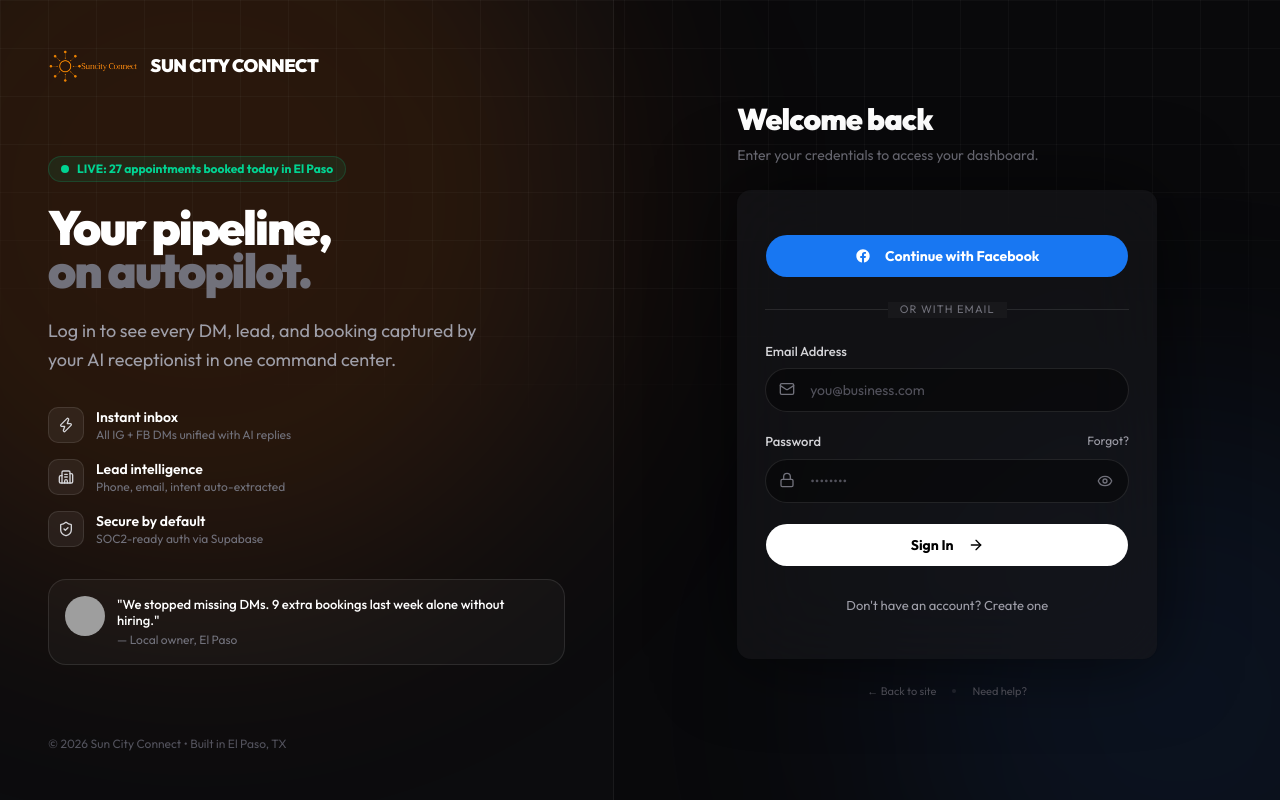
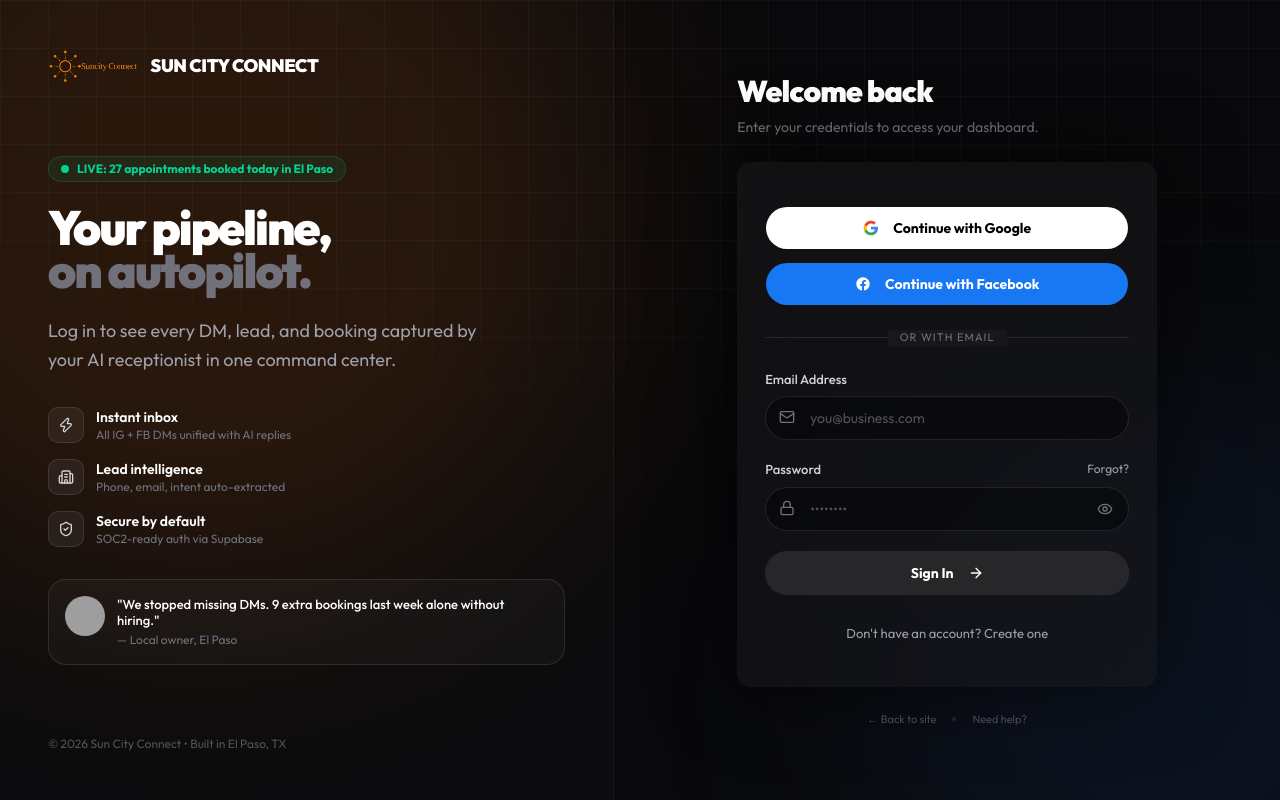
Before and after one commit to wesdavis/Suncity-Connect, a Next.js app: page /login in a window 1280 px wide. Built offline with nearby package versions, Linux system fonts and the light colour scheme; no server answers; grey boxes are pictures that could not be loaded.

Commit message:
adding google AuthO

```diff
--- a/src/app/login/page.js
+++ b/src/app/login/page.js
@@ -25,7 +25,6 @@ export default function LoginPage() {
   const [showForgot, setShowForgot] = useState(false);
   const router = useRouter();
 
-  // Redirect if already logged in
   useEffect(() => {
     supabase.auth.getSession().then(({ data: { session } }) => {
       if (session) router.push('/dashboard');
@@ -33,11 +32,9 @@ export default function LoginPage() {
   }, [router]);
 
   const ensureClientRow = async (userId, email) => {
-    // Check if client already exists
     const { data: existing } = await supabase.from('clients').select('id, business_name').eq('user_id', userId).maybeSingle();
     if (existing) return existing;
 
-    // Create with safe defaults that satisfy NOT NULL constraints
     const businessName = email.split('@')[0].replace(/[^a-zA-Z0-9]/g, ' ').trim() || 'My Business';
     const { data, error } = await supabase.from('clients').insert([{
       user_id: userId,
@@ -112,6 +109,26 @@ export default function LoginPage() {
     setLoading(false);
   };
 
+  // NEW: Google OAuth Function
+  const handleGoogleLogin = async () => {
+    setError(null);
+    setLoading(true);
+    const { error } = await supabase.auth.signInWithOAuth({
+      provider: 'google',
+      options: {
+        redirectTo: `${window.location.origin}/dashboard`,
+        queryParams: {
+          access_type: 'offline',
+          prompt: 'consent',
+        }
+      }
+    });
+    if (error) {
+      setError(error.message);
+      setLoading(false);
+    }
+  };
+
   const handleFacebookLogin = async () => {
     setError(null);
     setLoading(true);
@@ -146,14 +163,12 @@ export default function LoginPage() {
 
   return (
     <div className="min-h-screen flex bg-zinc-950 text-white selection:bg-orange-500/30 relative overflow-hidden">
-      {/* Background */}
       <div className="absolute inset-0 pointer-events-none">
         <div className="absolute top-[-200px] left-[-200px] w-[800px] h-[800px] bg-orange-500/[0.12] blur-[120px] rounded-full" />
         <div className="absolute bottom-[-200px] right-[-200px] w-[600px] h-[600px] bg-blue-500/[0.08] blur-[120px] rounded-full" />
         <div className="absolute inset-0 bg-[linear-gradient(to_right,#ffffff08_1px,transparent_1px),linear-gradient(to_bottom,#ffffff08_1px,transparent_1px)] bg-[size:48px_48px] [mask-image:radial-gradient(ellipse_80%_50%_at_50%_0%,#000_70%,transparent_110%)]" />
       </div>
 
-      {/* LEFT - Brand Panel (desktop) */}
       <div className="hidden lg:flex w-[48%] relative z-10 flex-col justify-between p-12 border-r border-white/[0.06] bg-white/[0.01]">
         <div>
           <Link href="/" className="flex items-center gap-3">
@@ -198,10 +213,8 @@ export default function LoginPage() {
         <div className="text-xs text-zinc-600">© {new Date().getFullYear()} Sun City Connect • Built in El Paso, TX</div>
       </div>
 
-      {/* RIGHT - Form */}
       <div className="flex-1 flex items-center justify-center p-6 relative z-10">
         <div className="w-full max-w-[420px] space-y-6">
-          {/* Mobile logo */}
           <div className="lg:hidden flex flex-col items-center text-center">
             <Link href="/"><img src="/assets/SCC_logo.png" alt="SCC" className="h-14 w-auto mb-4" /></Link>
             <h2 className="text-2xl font-black tracking-tight">{isSignUp ? 'Create your command center' : 'Welcome back'}</h2>
@@ -215,6 +228,23 @@ export default function LoginPage() {
 
           <Card className="bg-zinc-900/60 backdrop-blur-2xl border-white/10 shadow-[0_0_80px_rgba(0,0,0,0.6)]">
             <CardContent className="p-7">
+
+              {/* NEW: Google Button */}
+              <Button
+                type="button"
+                onClick={handleGoogleLogin}
+                disabled={loading}
+                className="w-full bg-white hover:bg-zinc-200 text-black font-bold h-11 rounded-full mb-3"
+              >
+                <svg className="w-5 h-5 mr-2" viewBox="0 0 24 24" fill="none" xmlns="http://www.w3.org/2000/svg">
+                  <path d="M22.56 12.25c0-.78-.07-1.53-.2-2.25H12v4.26h5.92c-.26 1.37-1.04 2.53-2.21 3.31v2.77h3.57c2.08-1.92 3.28-4.74 3.28-8.09z" fill="#4285F4"/>
+                  <path d="M12 23c2.97 0 5.46-.98 7.28-2.66l-3.57-2.77c-.98.66-2.23 1.06-3.71 1.06-2.86 0-5.29-1.93-6.16-4.53H2.18v2.84C3.99 20.53 7.7 23 12 23z" fill="#34A853"/>
+                  <path d="M5.84 14.09c-.22-.66-.35-1.36-.35-2.09s.13-1.43.35-2.09V7.07H2.18C1.43 8.55 1 10.22 1 12s.43 3.45 1.18 4.93l2.85-2.22.81-.62z" fill="#FBBC05"/>
+                  <path d="M12 5.38c1.62 0 3.06.56 4.21 1.64l3.15-3.15C17.45 2.09 14.97 1 12 1 7.7 1 3.99 3.47 2.18 7.07l3.66 2.84c.87-2.6 3.3-4.53 6.16-4.53z" fill="#EA4335"/>
+                </svg>
+                Continue with Google
+              </Button>
+
               <Button
                 type="button"
                 onClick={handleFacebookLogin}
@@ -292,7 +322,7 @@ export default function LoginPage() {
 
                 <Button
                   type="submit"
-                  className="w-full bg-white text-black hover:bg-zinc-200 font-bold h-11 rounded-full"
+                  className="w-full bg-zinc-800 text-white hover:bg-zinc-700 border border-white/10 font-bold h-11 rounded-full"
                   disabled={loading}
                 >
                   {loading ? <Loader2 className="w-5 h-5 animate-spin" /> : <>{isSignUp ? "Create Account" : "Sign In"} <ArrowRight className="w-4 h-4 ml-2" /></>}
```
